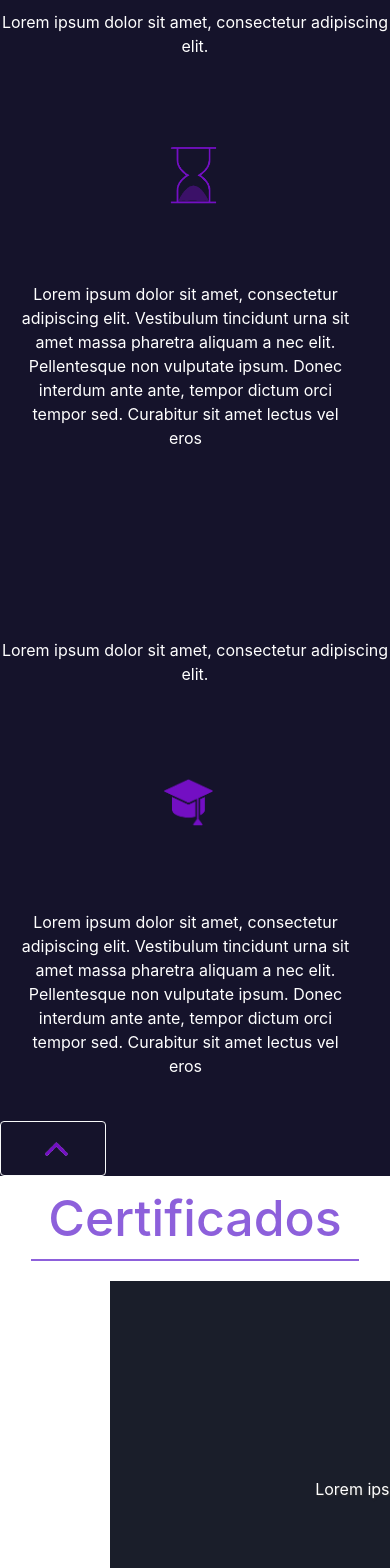
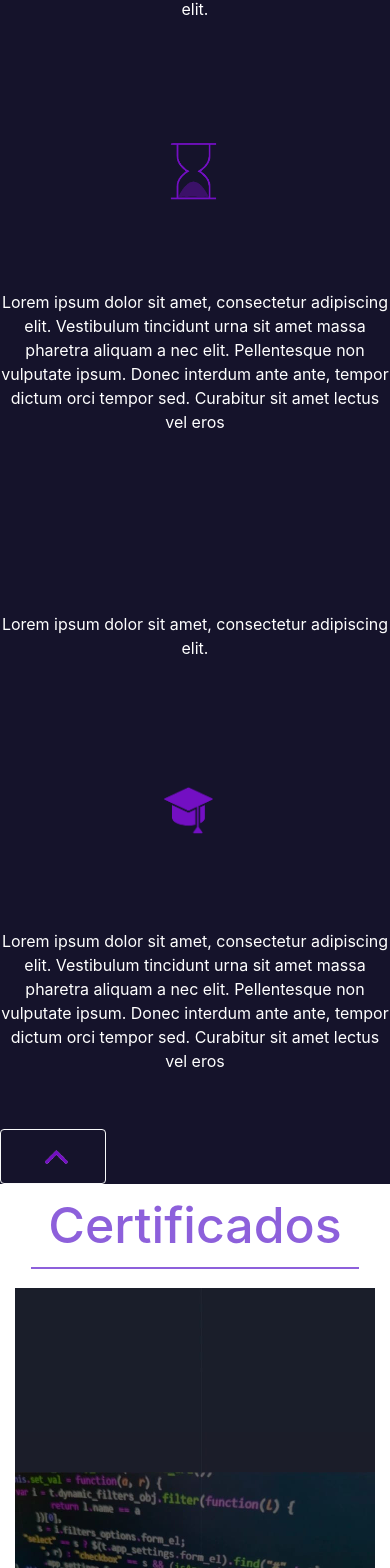
Before and after one commit to milenaa052/portifolio-dev, a Nuxt app: page / in a window 390 px wide. Shown: the part 3000-4568 px from the top of the page. Built offline with nearby package versions, Linux system fonts and the light colour scheme.

Commit message:
ajustes mobile

```diff
--- a/components/Certificados.vue
+++ b/components/Certificados.vue
@@ -3,7 +3,7 @@
     <h1>Certificados</h1>
     <hr>
 
-        <div>
+    <div class="container">
       <b-carousel
         id="carousel-1"
         v-model="slide"
@@ -58,7 +58,7 @@ export default {
 
 
 <style scoped>
-section{
+section {
   background-color: white;
 }
 
@@ -75,10 +75,16 @@ hr {
   margin: 3% 8% 5%;
 }
 
+.container {
+  max-width: 100%;
+  display: flex;
+  justify-content: center;
+  align-items: center;
+}
+
 .custom-carousel-slide {
-    width: 1300px;
-    height: 300px;
-    margin-left: 110px;
-    margin-bottom: 300px;
+  width: 100%;
+  height: auto;
+  margin-bottom: 20px;
 }
 </style>
--- a/components/Experiencia.vue
+++ b/components/Experiencia.vue
@@ -108,32 +108,28 @@ img {
 
 @media screen and (max-width: 760px){
   .wrapper {
-    display: grid;
-    grid-template-columns: repeat(auto-fit, minmax(200px, 1fr));
-    margin-top: 1%;
-    }
-
-    .item {
-    display: flex;
-    flex-direction: column;
-    align-items: center;
-    }
-
-    .titulo {
-    margin-top: 140px;
-    text-align: center;
+    grid-template-columns: 1fr;
   }
 
   img {
     width: 60%;
+    display: block;
     max-width: 80px;
-    display: block;
-    align-items: center;
   }
 
   .descricao {
     text-align: center;
-    margin-left: 20px;
+    margin: 5px 0;
+  }
+
+  .titulo {
+    text-align: center;
+    margin-top: 70px;
+  }
+
+
+  .wrapper .titulo, .wrapper img, .wrapper .descricao {
+    order: 1;
   }
 }
 
--- a/components/Formacao.vue
+++ b/components/Formacao.vue
@@ -107,32 +107,27 @@ img {
 
 @media screen and (max-width: 760px){
   .wrapper {
-    display: grid;
-    grid-template-columns: repeat(auto-fit, minmax(200px, 1fr));
-    margin-top: 1%;
-  }
-
-  .item {
-    display: flex;
-    flex-direction: column;
-    align-items: center;
-  }
-
-  .titulo {
-    margin-top: 140px;
-    text-align: center;
+    grid-template-columns: 1fr;
   }
 
   img {
     width: 60%;
+    display: block;
     max-width: 80px;
-    display: block;
-    align-items: center;
   }
 
   .descricao {
     text-align: center;
-    margin-left: 20px;
+    margin: 5px 0;
+  }
+
+  .titulo {
+    text-align: center;
+    margin-top: 70px;
+  }
+
+  .wrapper .titulo, .wrapper img, .wrapper .descricao {
+    order: 1;
   }
 }
 
```
Lines whose indentation alone changed are shown as unchanged.
